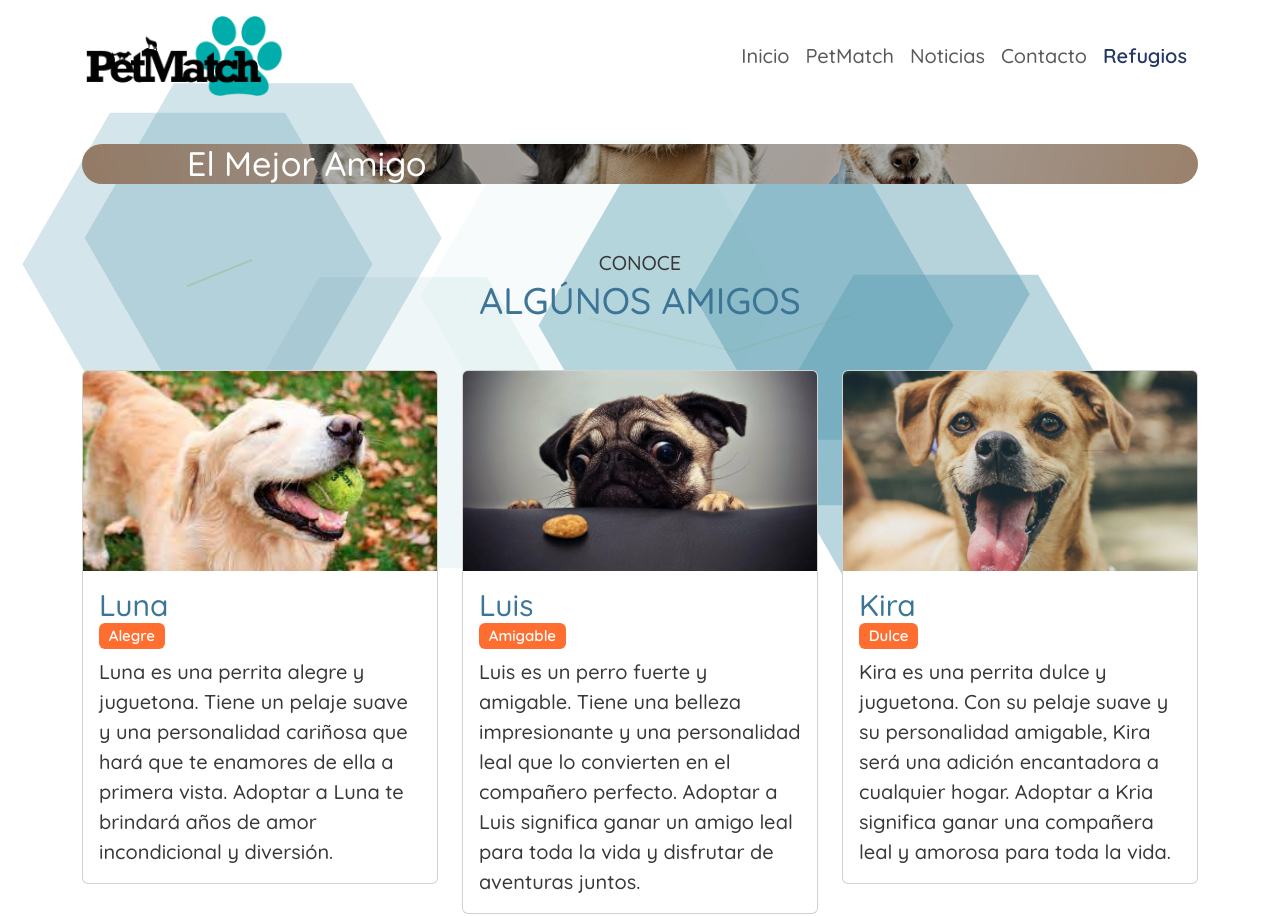
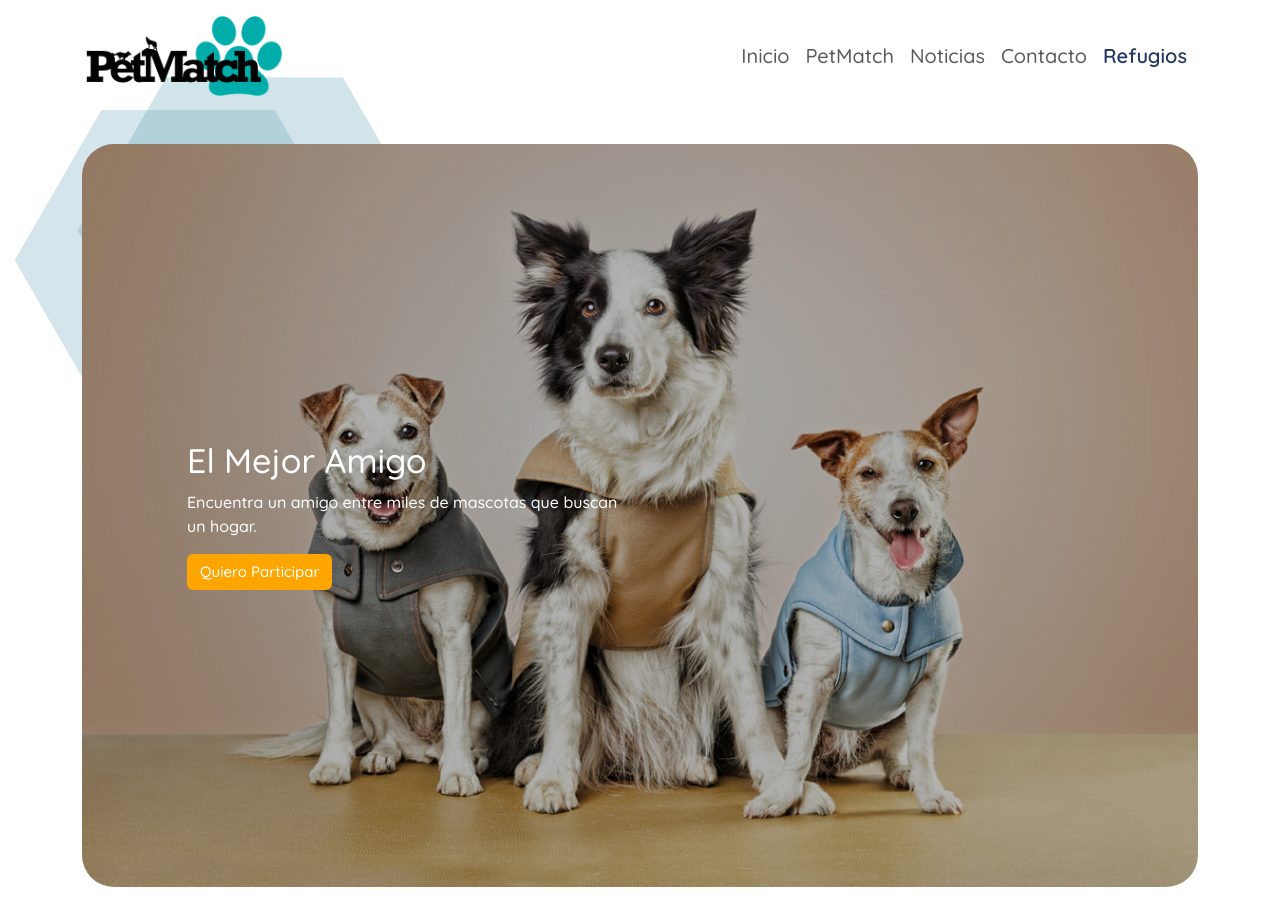
Before and after one commit to pandabitxx/Primera-Pagina-WEB, a website: page Index.html in a window 1280 px wide. Shown: the top 916 px of the page. Drawn offline with nearby package versions, Linux system fonts and the light colour scheme.

Commit message:
Reparación Carrusel Home

```diff
--- a/scss/styles.scss
+++ b/scss/styles.scss
@@ -24,7 +24,7 @@
 	@include all-buttons;
 	.carousel-inner {
 		img {
-			max-height: 	5vh;
+			max-height: 	95vh;
 			object-fit: cover;
 		}
 	}
```
Also changed, not shown: css/styles.css.
